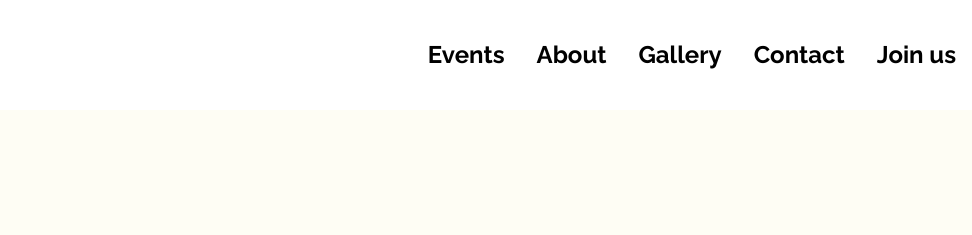
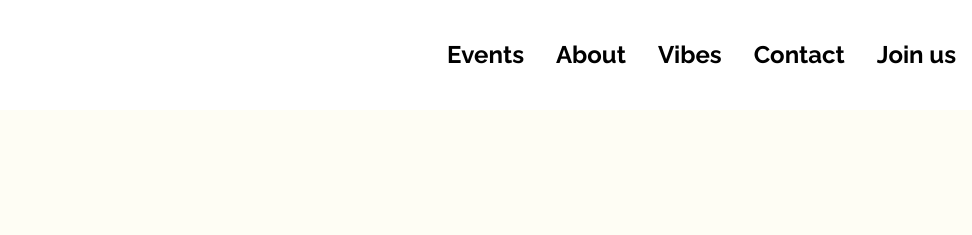
Before and after one commit to adri0564/ny-lille-klub, an Astro site: page /cookie-policy in a window 1280 px wide. Shown: the top 235 px of the page, 308-1280 px from the left. Built offline with nearby package versions, Linux system fonts and the light colour scheme; Astro itself is replaced by a stand-in of ours.

Commit message:
gallery = vibes

```diff
--- a/src/components/Header.astro
+++ b/src/components/Header.astro
@@ -7,7 +7,7 @@
    <ul class="gap-8">
     <a href="/events"><li>Events</li></a>
     <a href="/about"><li>About</li></a>
-        <a href="/gallery"><li>Gallery</li></a>
+        <a href="/vibes"><li>Vibes</li></a>
     <a href="/contact"><li>Contact</li></a>
     <a href="/join-us"><li>Join us</li></a>
  </ul>
@@ -18,7 +18,7 @@
         <ul class="flex gap-8">
             <a class="hover-underline-animate-black" href="/events"><li >Events</li></a>
             <a class="hover-underline-animate-black" href="/about"><li >About</li></a>
-                        <a class="hover-underline-animate-black" href="/gallery"><li >Gallery</li></a>
+                        <a class="hover-underline-animate-black" href="/vibes"><li >Vibes</li></a>
             <a class="hover-underline-animate-black" href="/contact"><li >Contact</li></a>
             <a class="hover-underline-animate-black" href="/join-us"><li >Join us</li></a>
         </ul>
--- a/src/pages/cookie-policy.astro
+++ b/src/pages/cookie-policy.astro
@@ -6,7 +6,7 @@ import PageIntro from "../components/PageIntro.astro";
 <MainLayout title="Cookie policy" description="Ny Lille Klub's Cookie policy" keywords="Ny Lille Klub, volunteer coomunity, night club, kulturhus, laplandsgade, lappen">
   <PageIntro pageHeader="Cookie policy" imageSource="/imgs/ny-lille-klub_cookie-policy.webp" imageAltText="Sunny days at Ny Lille Klub!" pageDescription="While browsing our website, you implicitly agree to our use of cookies, as outlined in this Cookie Policy. Dive into the policy for a comprehensive understanding of how these cookies enhance your online experience. This awareness ensures an informed and personalized interaction with our platform. Thanks for dedicating time to familiarize yourself with our cookie practices, reinforcing our commitment to transparency and user privacy."> </PageIntro>
 
-  <section class="md:mb-32 mb-16 text-lg font-normal grid sm:grid-cols-2 gap-8">
+  <section class="md:mb-32 mb-16 text-lg grid sm:grid-cols-2 gap-8">
     <p>
      Cookies are small text files stored on your device (computer, mobile phone, or tablet) when you visit our website. These files contain anonymous information used to remember your preferences, enhance the user experience, and collect statistics about visits to our site.<br>
 <br>
--- a/src/pages/index.astro
+++ b/src/pages/index.astro
@@ -20,7 +20,7 @@
         <ul class=" text-center gap-8 grid">
             <a class="mr-20 yslidecontainer  opacity-0" href="/events"><li>Events</li></a>
             <a class="ml-48 yslidecontainer  opacity-0" href="/join-us"><li>Join us</li></a>
-            <a class="mr-48 yslidecontainer  opacity-0" href="/gallery"><li>Gallery</li></a>
+            <a class="mr-48 yslidecontainer  opacity-0" href="/vibes"><li>Vibes</li></a>
             <a class="ml-40 yslidecontainer  opacity-0" class="" href="/about"><li>About</li></a>
             <a class="mr-20 yslidecontainer  opacity-0" href="/contact"><li>Contact</li></a>
         </ul>
@@ -31,7 +31,7 @@
         <ul class="grid grid-cols-3">
             <a class="yslidecontainer opacity-0 row-start-2 col-start-2 ml-10" href="/events"><li class="sm:hover:scale-150 duration-200">Events</li></a>
             <a class="yslidecontainer opacity-0 row-start-3 col-start-3 ml-8 pt-8" href="/join-us"><li class="sm:hover:scale-150 duration-200">Join us</li></a>
-            <a class="yslidecontainer opacity-0 row-start-1 col-start-1 ml-4 " href="/gallery"><li class="sm:hover:scale-150 duration-200">Gallery</li></a>
+            <a class="yslidecontainer opacity-0 row-start-1 col-start-1 ml-4 " href="/vibes"><li class="sm:hover:scale-150 duration-200">Vibes</li></a>
             <a class="yslidecontainer opacity-0 row-start-3 col-start-1 ml-20 pt-2" href="/about"><li class="sm:hover:scale-150 duration-200">About</li></a>
             <a class="yslidecontainer opacity-0 row-start-1 col-start-3 -ml-8" href="/contact"><li class="sm:hover:scale-150 duration-200">Contact</li></a>
         </ul>
--- a/src/pages/privacy-policy.astro
+++ b/src/pages/privacy-policy.astro
@@ -10,7 +10,7 @@ import PageIntro from "../components/PageIntro.astro";
 
 </PageIntro>
 
-<section class="md:mb-32 mb-16 text-lg font-normal grid sm:grid-cols-2 gap-8">
+<section class="md:mb-32 mb-16 text-lg grid sm:grid-cols-2 gap-8">
     <p>We adhere to applicable data protection laws, including the European Union's General Data Protection Regulation (GDPR). <br>
 <br>
 Collection and Use of Personal Information:<br>
```
Also changed, not shown: src/pages/vibes.astro (renamed from src/pages/gallery.astro).
